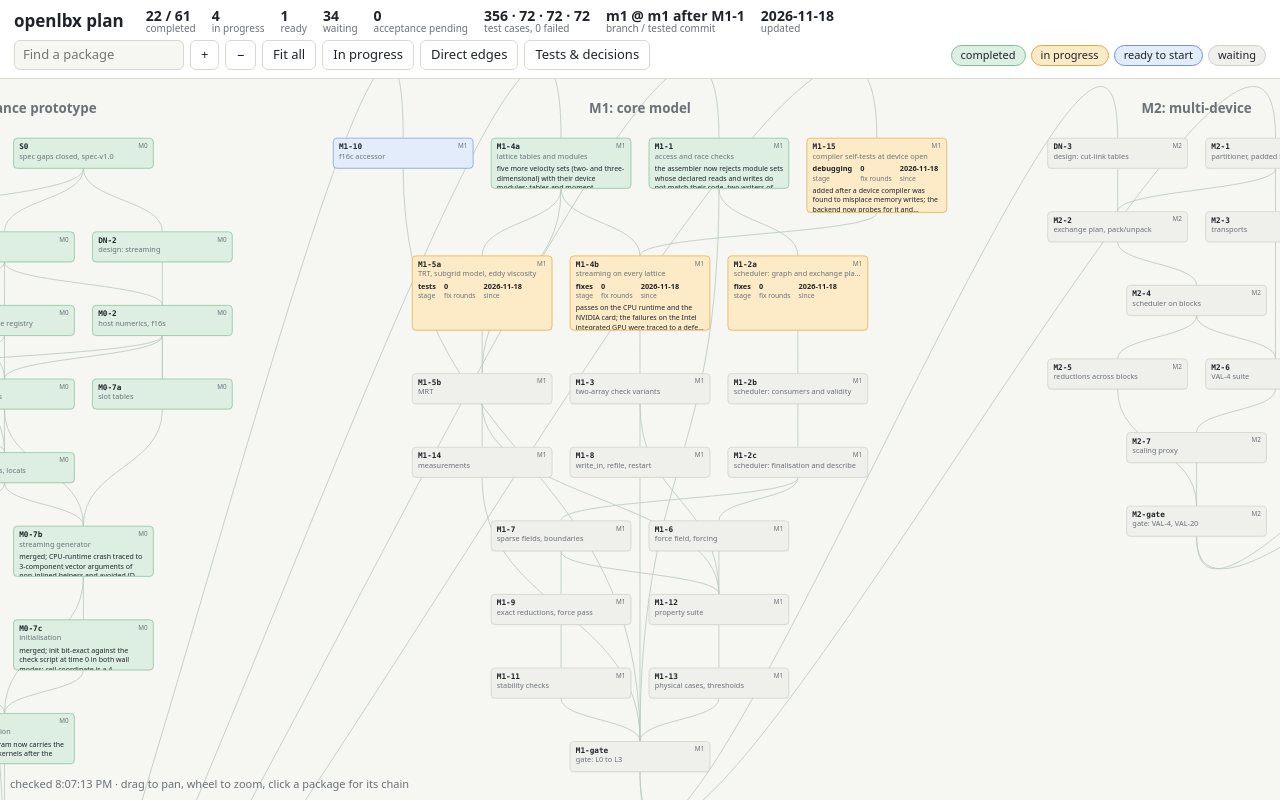
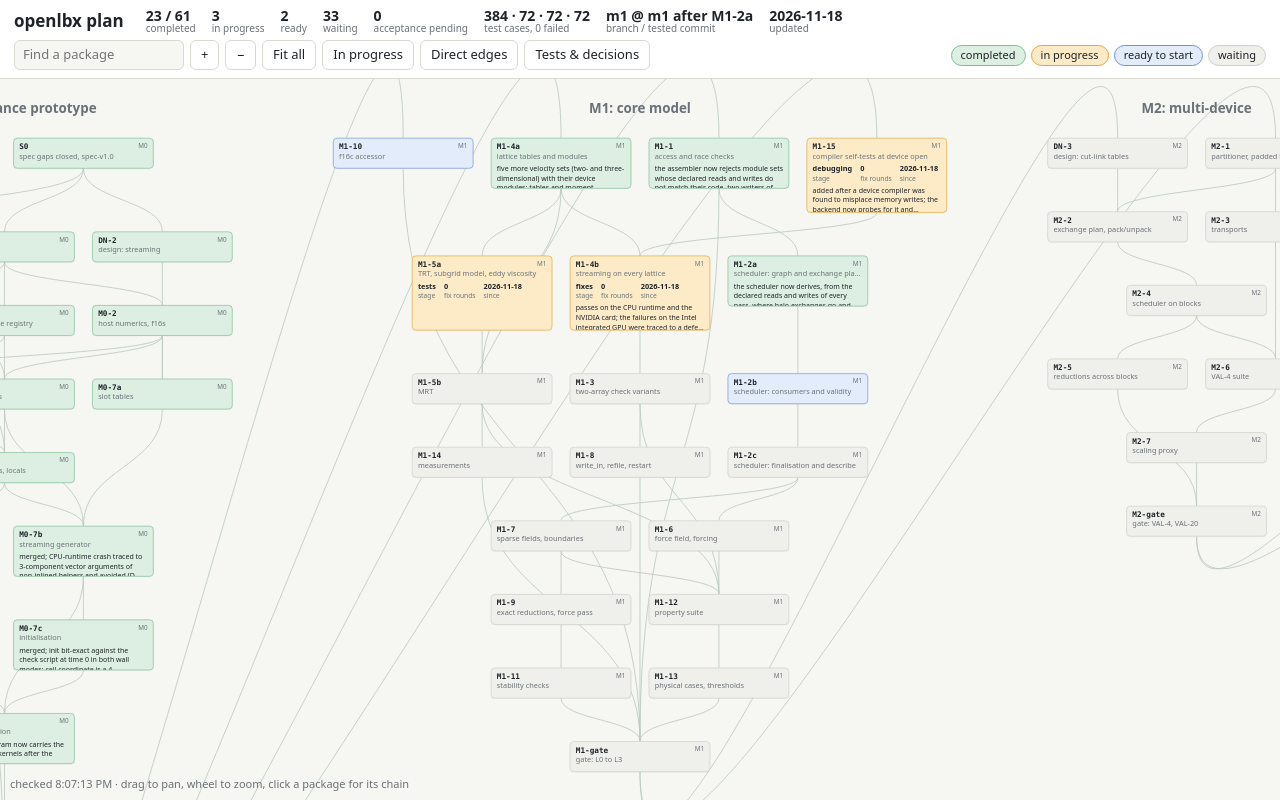
Before and after one commit to sadegh1068/openlbx-status, a plain HTML site: page index.html in a window 1280 px wide. Drawn offline with Linux system fonts and the light colour scheme.

Commit message:
Update status

```diff
--- a/data.json
+++ b/data.json
@@ -2,14 +2,14 @@
  "updated": "2026-11-18",
  "branch": "m1",
  "tests": {
-  "commit": "m1 after M1-1",
+  "commit": "m1 after M1-2a",
   "compilers": "MSVC 14.44 and clang-cl 21",
   "rows": [
    {
     "level": "L0 host",
     "device": "none",
-    "cases": 356,
-    "assertions": 24086,
+    "cases": 384,
+    "assertions": 25095,
     "failed": 0,
     "skipped": 0
    },
@@ -237,12 +237,11 @@
     {
      "id": "M1-2a",
      "title": "scheduler: graph and exchange placement",
-     "status": "running",
+     "status": "done",
      "deps": [
       "M1-1"
      ],
-     "stage": "fixes",
-     "since": "2026-11-18"
+     "note": "the scheduler now derives, from the declared reads and writes of every pass, where halo exchanges go and which step variants exist; review found and closed two ordering defects, and the rule for two writers of one field is now stated per phase"
     },
     {
      "id": "M1-2b",
--- a/index.html
+++ b/index.html
@@ -101,14 +101,14 @@ const INLINE = {
  "updated": "2026-11-18",
  "branch": "m1",
  "tests": {
-  "commit": "m1 after M1-1",
+  "commit": "m1 after M1-2a",
   "compilers": "MSVC 14.44 and clang-cl 21",
   "rows": [
    {
     "level": "L0 host",
     "device": "none",
-    "cases": 356,
-    "assertions": 24086,
+    "cases": 384,
+    "assertions": 25095,
     "failed": 0,
     "skipped": 0
    },
@@ -336,12 +336,11 @@ const INLINE = {
     {
      "id": "M1-2a",
      "title": "scheduler: graph and exchange placement",
-     "status": "running",
+     "status": "done",
      "deps": [
       "M1-1"
      ],
-     "stage": "fixes",
-     "since": "2026-11-18"
+     "note": "the scheduler now derives, from the declared reads and writes of every pass, where halo exchanges go and which step variants exist; review found and closed two ordering defects, and the rule for two writers of one field is now stated per phase"
     },
     {
      "id": "M1-2b",
```
